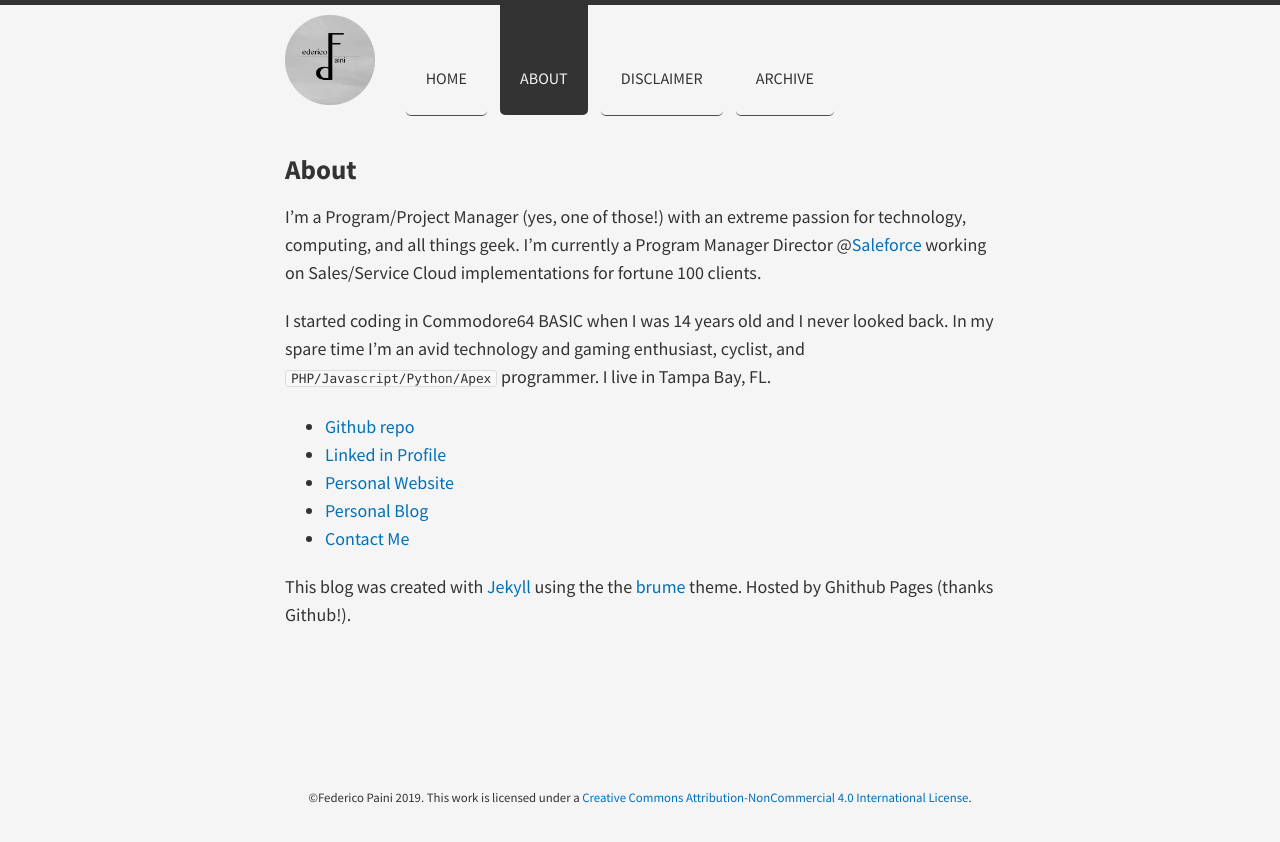
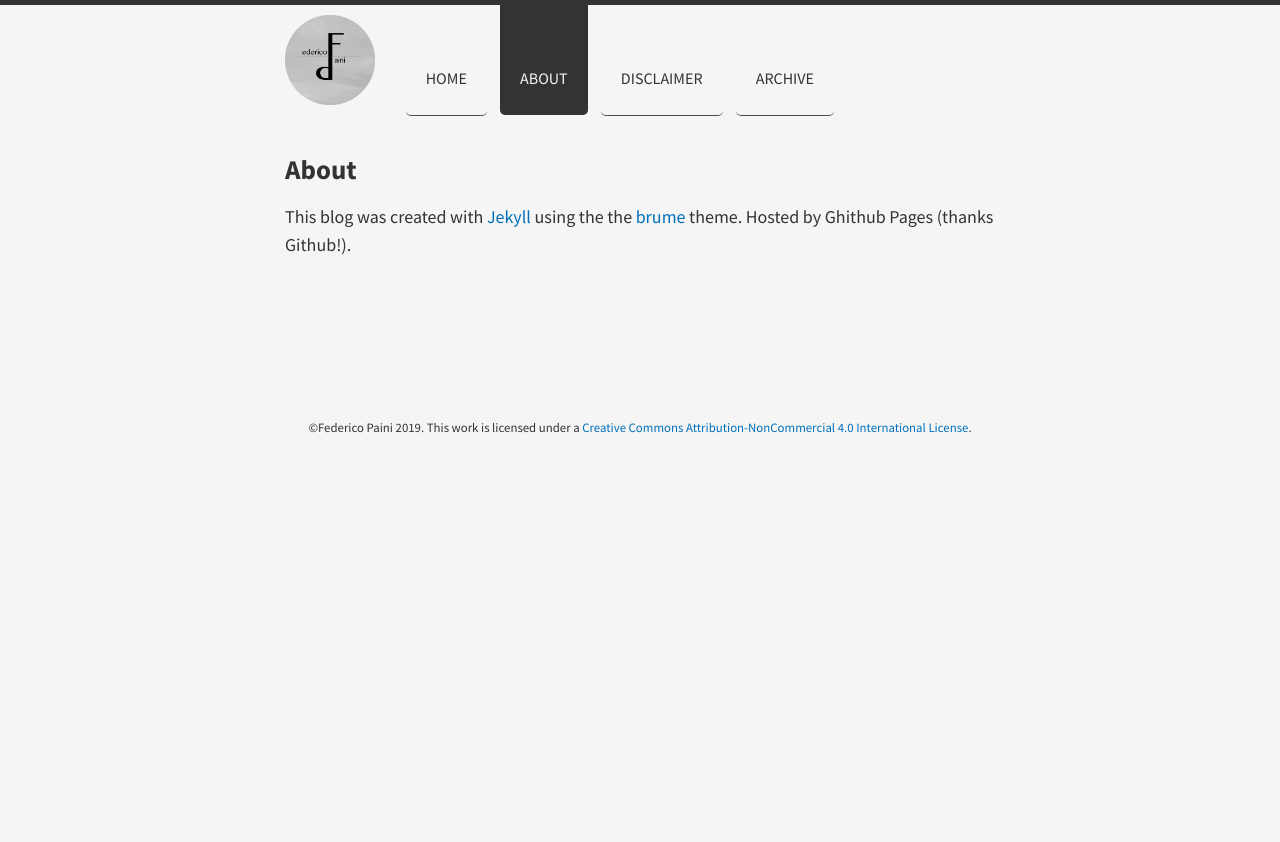
Before and after one commit to FedericoPaini/FedericoPaini.github.io, a Jekyll site: the page built from about/index.md, in a window 1280 px wide. Shown: the top 842 px of the page. Built offline with Jekyll 4.4.1, drawn with Linux system fonts in a browser that asks for light colours; nearby versions of some CDN libraries.

Commit message:
Update index.md

```diff
--- a/about/index.md
+++ b/about/index.md
@@ -3,15 +3,5 @@ layout: page
 title: About
 ---
 
-I'm a Program/Project Manager (yes, one of those!) with an extreme passion for technology, computing, and all things geek. I'm currently a Program Manager Director @[Saleforce](https://www.salesforce.com/services/overview/) working on Sales/Service Cloud implementations for fortune 100 clients.
-
-I started coding in Commodore64 BASIC when I was 14 years old and I never looked back. In my spare time I'm an avid technology and gaming enthusiast, cyclist, and `PHP/Javascript/Python/Apex` programmer. I live in Tampa Bay, FL.
-
-* [Github repo](http://www.github.com/federicopaini)
-* [Linked in Profile](http://www.linkedin.com/in/federicopaini/)
-* [Personal Website](https://www.paini.org/)
-* [Personal Blog](http://www.federicopaini.com)
-* [Contact Me](mailto:federico.paini@gmail.com)
-
 
 This blog was created with [Jekyll](http://jekyllrb.com/) using the the [brume](http://jekyllthemes.org/themes/brume/) theme. Hosted by Ghithub Pages (thanks Github!).
```
